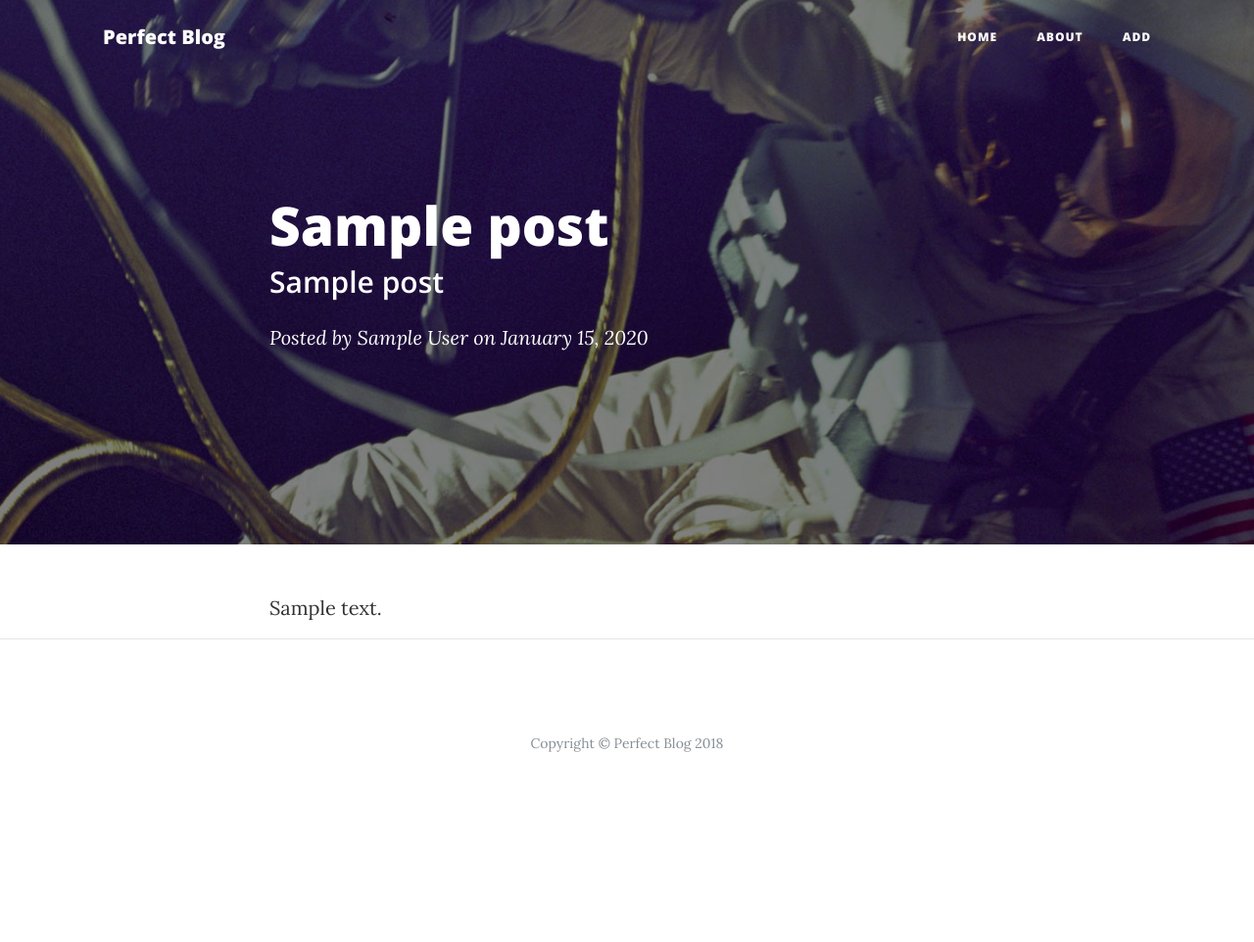
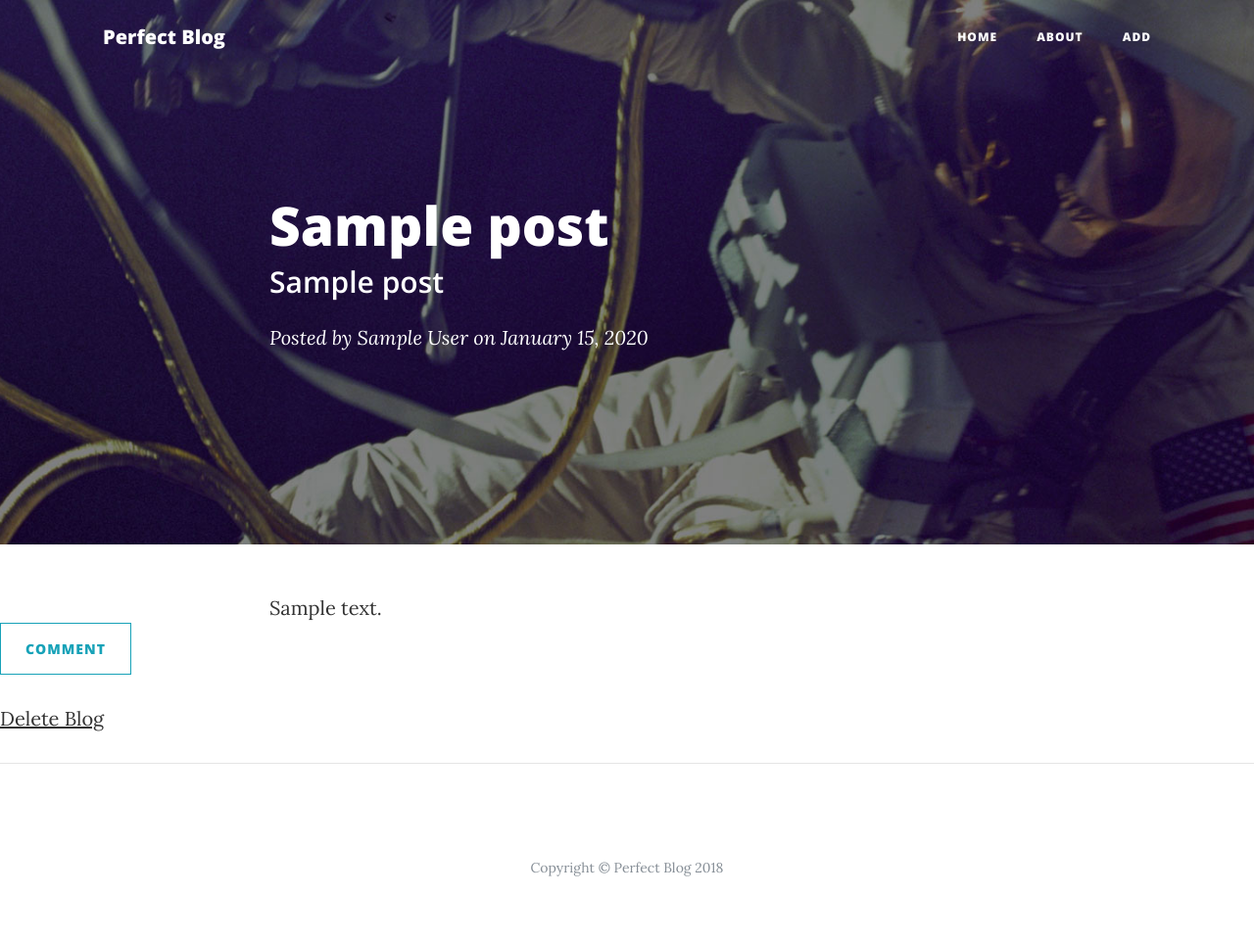
Before and after one commit to abdirahman-mahat/perfect-blog, a Flask app: page /post/1 in a window 1280 px wide. Shown: the whole page at 98% size. Before the commit the page ends 768 px from the top, so only its background shows below. Run offline with Flask 2, Linux system fonts and the light colour scheme; tables that the repository leaves empty hold one stand-in row (values such as "Sample post"); some libraries are stand-ins or nearby versions.

Commit message:
added the function to delete blog post

```diff
--- a/app/main/views.py
+++ b/app/main/views.py
@@ -89,3 +89,12 @@ def new_comment(id):
 
     comment = Comment.query.filter_by(post_id=id).all()
     return render_template('new_comment.html', title='New Post', comment=comment,comment_form=form, post ='New Post')
+
+@main.route('/delete/<int:id>',methods=['GET','POST'])
+@login_required
+def delete(id):
+    del_post = Blogpost.query.filter_by(id=id).first()
+    db.session.delete(del_post)
+    db.session.commit()
+
+    return redirect(url_for('main.index'))
--- a/app/templates/index.html
+++ b/app/templates/index.html
@@ -87,7 +87,6 @@
             </a>
             <p class="post-meta">Posted by {{ post.author }} on {{ post.date_posted.strftime('%B %d, %Y') }}</p>
           </div>
-          <div><a href="/comment/new/{{post.id}}"> <button class="btn btn-outline-info btn-sm">Comment</button> </a> </div>
 
           {% endfor %}
           <hr>
--- a/app/templates/post.html
+++ b/app/templates/post.html
@@ -59,6 +59,7 @@
               <span class="meta">Posted by
                 {{ post.author }}
                 on {{ post.date_posted.strftime('%B %d, %Y') }}</span>
+
             </div>
           </div>
         </div>
@@ -75,6 +76,8 @@
         </div>
       </div>
     </article>
+    <div><a href="/comment/new/{{post.id}}"> <button class="btn btn-outline-info btn-sm">Comment</button> </a> </div>
+                <p><a href="/delete/{{ post.id}}">Delete Blog</a></p>
 
     <hr>
 
```
